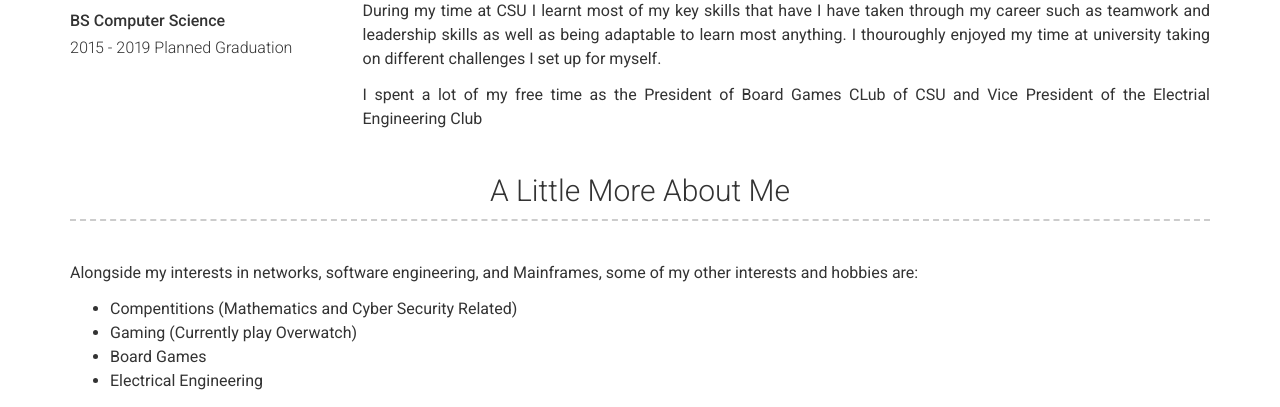
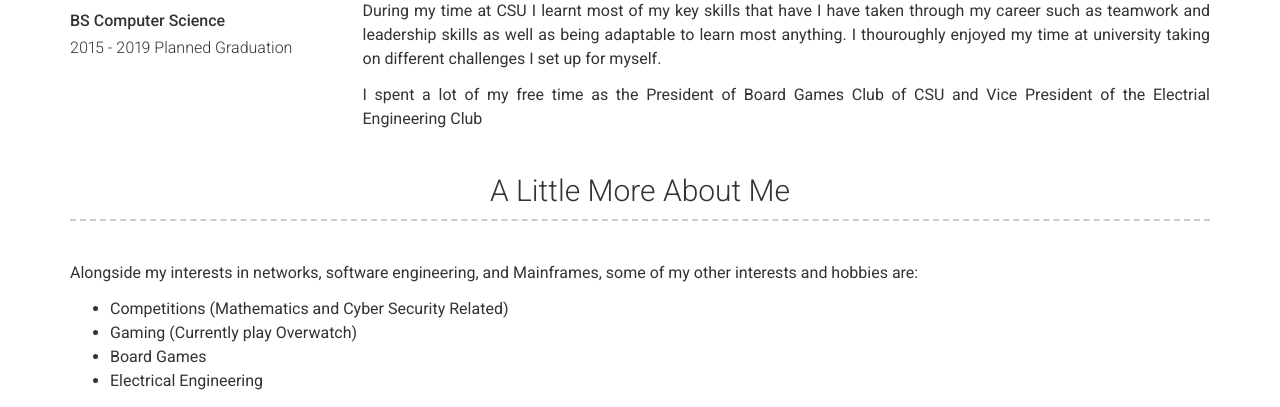
Before and after one commit to Tyler-Staut/Tyler-Staut.github.io, a Jekyll site: the page built from index.md, in a window 1280 px wide. Shown: the part 1271-1678 px from the top of the page. Built offline with Jekyll 4.4.1, drawn with Linux system fonts in a browser that asks for light colours.

Commit message:
Typo Fix

```diff
--- a/_config.yml
+++ b/_config.yml
@@ -47,7 +47,7 @@ location_title: Location
 # more_title: A Little More About Me
 more_content: | # this will include new lines to allow paragraphs
   Alongside my interests in networks, software engineering, and Mainframes, some of my other interests and hobbies are:
-   - Compentitions (Mathematics and Cyber Security Related)
+   - Competitions (Mathematics and Cyber Security Related)
    - Gaming (Currently play Overwatch)
    - Board Games
    - Electrical Engineering
--- a/_data/education.yml
+++ b/_data/education.yml
@@ -6,4 +6,4 @@
   description: | # this will include new lines to allow paragraphs
     During my time at CSU I learnt most of my key skills that have I have taken through my career such as teamwork and leadership skills as well as being adaptable to learn most anything. I thouroughly enjoyed my time at university taking on different challenges I set up for myself.
 
-    I spent a lot of my free time as the President of Board Games CLub of CSU and Vice President of the Electrial Engineering Club
+    I spent a lot of my free time as the President of Board Games Club of CSU and Vice President of the Electrial Engineering Club
```
Also changed, not shown: 1 other file.
